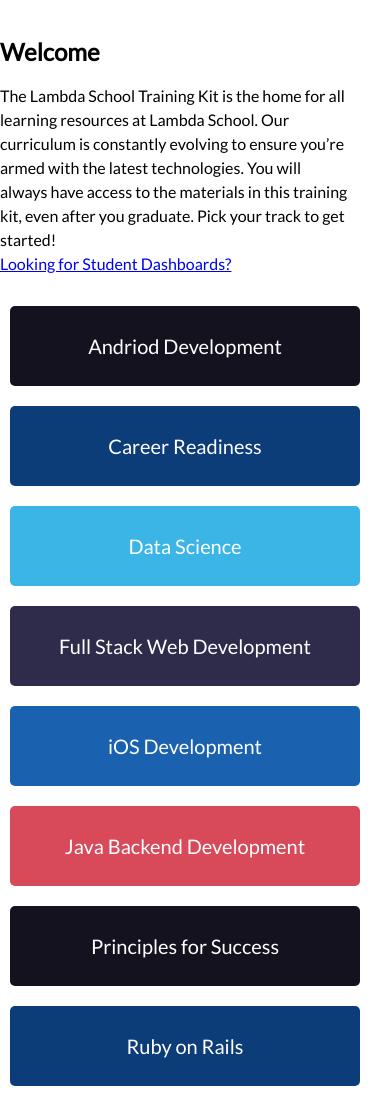
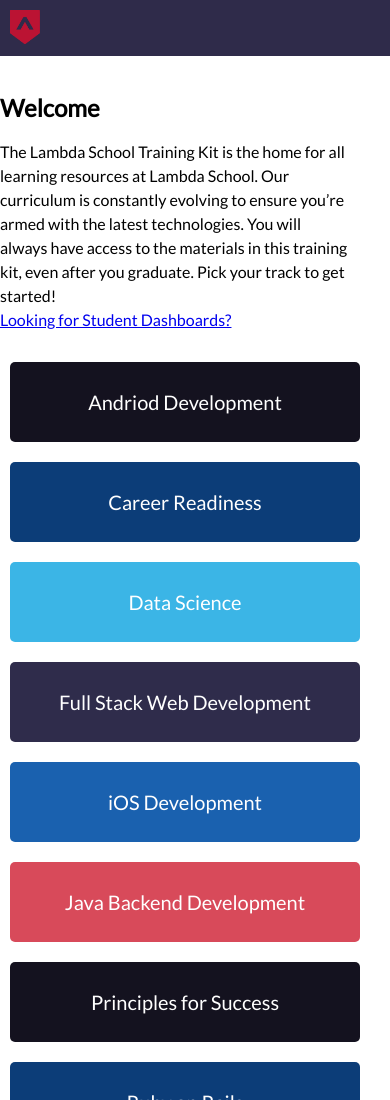
Before and after one commit to Aliszl/AH-Flexbox, a plain HTML site: page index.html in a window 390 px wide. Shown: the top 1100 px of the page. Drawn offline with Linux system fonts and the light colour scheme.

Commit message:
Implement mobile and tablet view

```diff
--- a/css/styles.css
+++ b/css/styles.css
@@ -138,8 +138,24 @@ table {
   display: flex;
 }
 
+@media (max-width: 735px) {
+  .container {
+    display: block;
+  }
+}
+
+header {
+  background: #2f2b4a;
+  width: 100%;
+  padding: 10px;
+  display: none;
+}
+
+header img {
+  width: 30px;
+}
 aside {
-  width: 300px;
+  width: 260px;
   background: #2f2b4a;
   height: 100vh;
   display: flex;
@@ -149,9 +165,15 @@ aside {
   position: fixed;
 }
 
+
+
 @media (max-width: 735px) {
   aside {
     display: none;
+  }
+
+  header {
+    display: block;
   }
 }
 
@@ -176,7 +198,7 @@ aside a:hover {
 
 section {
   margin: 40px;
-  margin-left: 330px;
+  margin-left: 270px;
 }
 
 .par {
@@ -208,7 +230,7 @@ section h1 {
 }
 
 .card {
-  width: 30%;
+  width: 29%;
   margin: 10px;
   padding: 70px 20px;
   text-align: center;
--- a/index.html
+++ b/index.html
@@ -13,6 +13,9 @@
   </head>
   <body>
     <div class="container">
+      <header>
+        <img src="img/logo2.png" />
+      </header>
       <aside>
         <img src="img/logo.png" />
         <h1>Lambda School Training Kit</h1>
```
